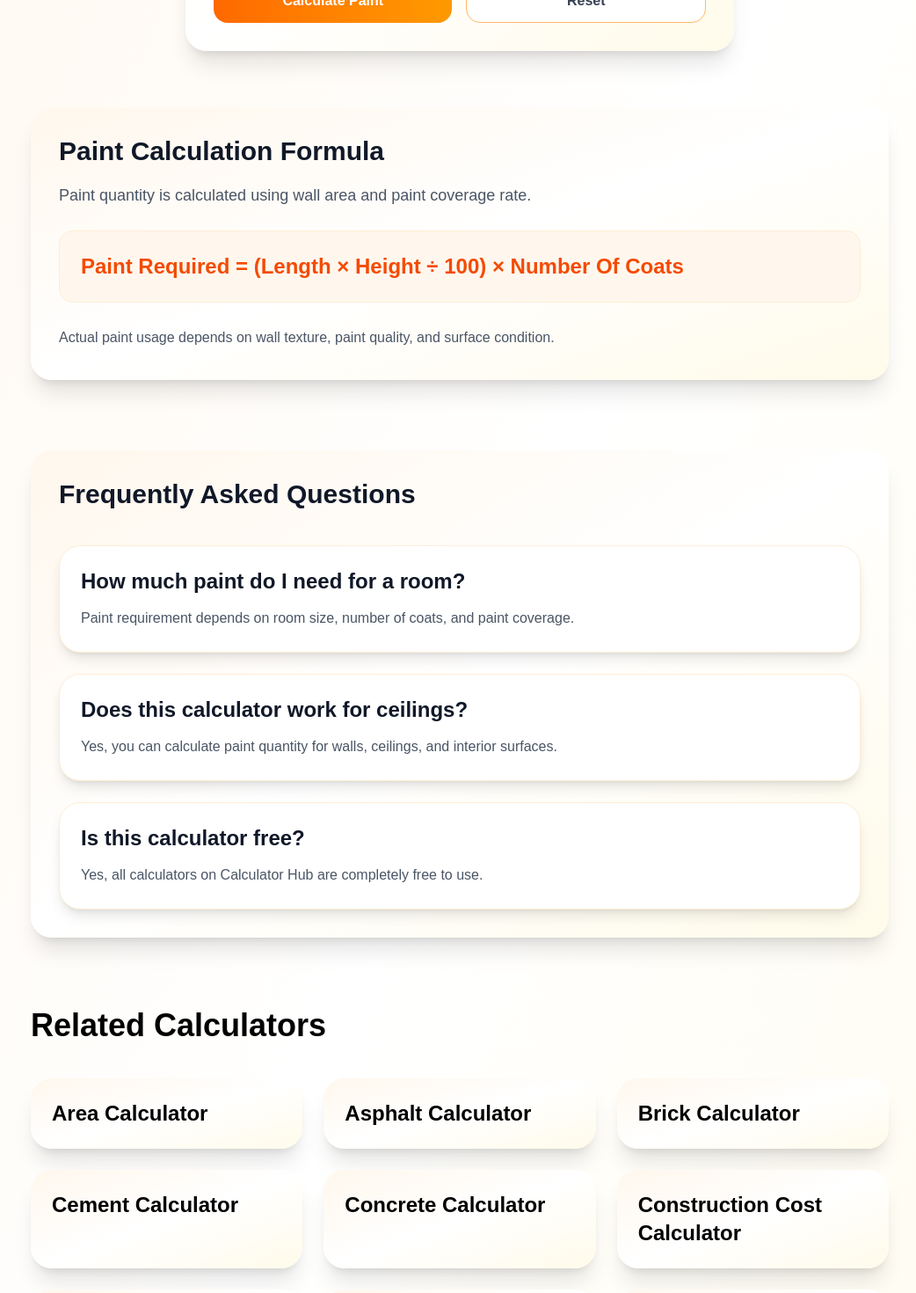
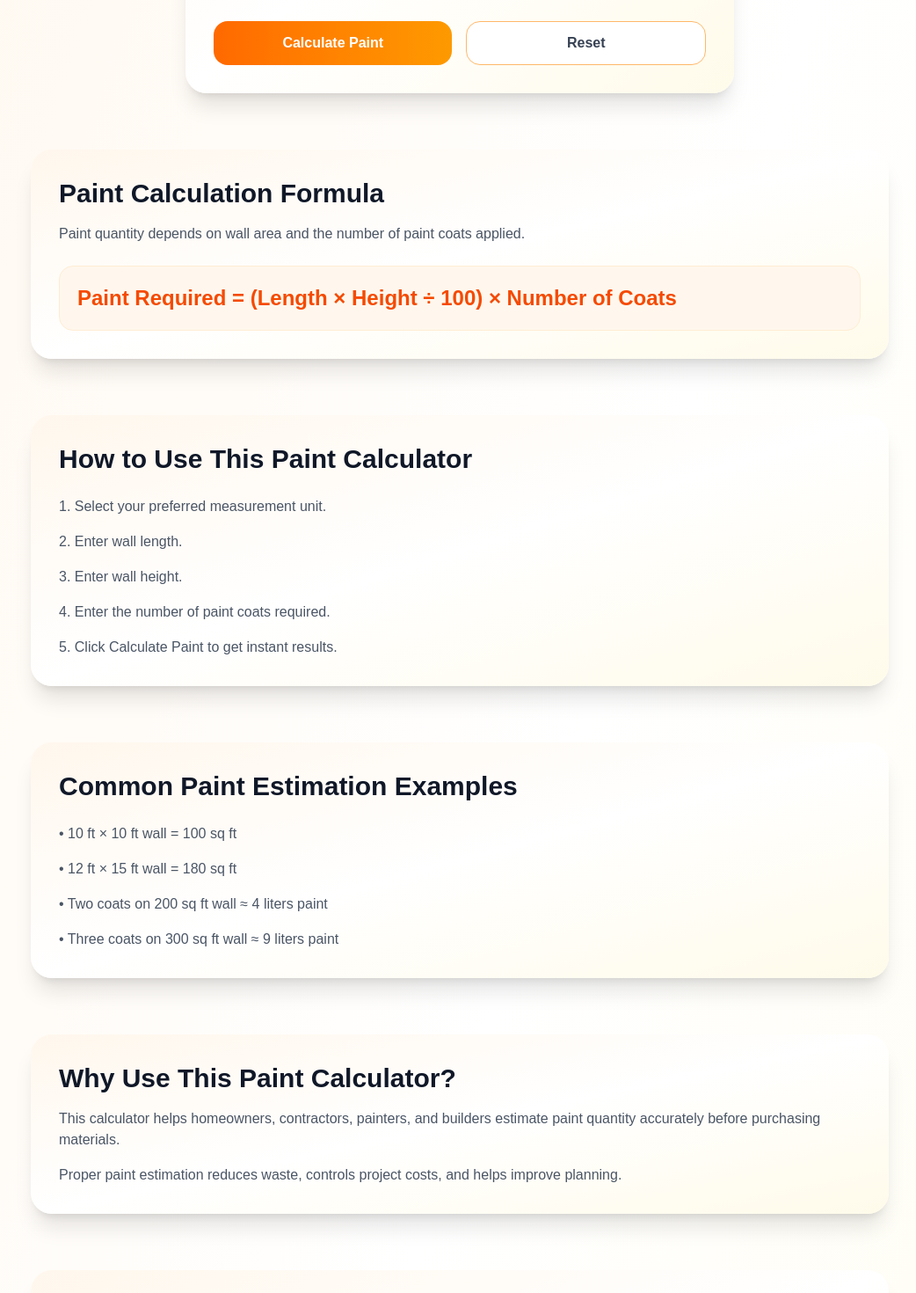
Before and after one commit to payadav142-rgb/calhub, a Next.js app: page /paint-calculator in a window 1280 px wide. Shown: the part 760-2230 px from the top of the page at 88% size, without its empty margins (117-1159 px from the left). Built offline with nearby package versions, Linux system fonts and the light colour scheme.

Commit message:
Upgrade Paint Calculator with PDF reports and SEO content

```diff
--- a/app/paint-calculator/PaintCalculatorClient.tsx
+++ b/app/paint-calculator/PaintCalculatorClient.tsx
@@ -126,32 +126,32 @@ export default function PaintCalculator() {
 
     const doc = new jsPDF();
 
-    doc.setFontSize(22);
+    doc.setFontSize(20);
 
     doc.text(
-      "Paint Calculator Result",
+      "Paint Calculation Report",
       20,
-      30
+      20
     );
 
-    doc.setFontSize(14);
+    doc.setFontSize(12);
 
     doc.text(
       `Length: ${length} ${unit}`,
       20,
-      60
+      40
     );
 
     doc.text(
       `Height: ${height} ${unit}`,
       20,
-      75
+      50
     );
 
     doc.text(
-      `Coats: ${coats}`,
+      `Number of Coats: ${coats}`,
       20,
-      90
+      60
     );
 
     doc.text(
@@ -159,7 +159,7 @@ export default function PaintCalculator() {
         2
       )} ${areaUnit}`,
       20,
-      110
+      75
     );
 
     doc.text(
@@ -167,11 +167,17 @@ export default function PaintCalculator() {
         2
       )} Liters`,
       20,
-      125
+      90
+    );
+
+    doc.text(
+      "Generated by CalHub.in",
+      20,
+      120
     );
 
     doc.save(
-      "paint-calculation.pdf"
+      "paint-calculation-report.pdf"
     );
   };
 
@@ -183,14 +189,15 @@ export default function PaintCalculator() {
 
         <div className="text-center">
           <h1 className="text-4xl font-bold text-gray-900 md:text-5xl">
-            Paint Calculator
+            Paint Calculator for Walls,
+            Rooms & Ceilings
           </h1>
 
           <p className="mt-4 text-lg text-gray-600">
-            Calculate paint quantity
+            Estimate paint quantity
             instantly for walls,
-            rooms, ceilings, and
-            renovation projects.
+            ceilings, rooms, homes,
+            and renovation projects.
           </p>
         </div>
 
@@ -235,11 +242,16 @@ export default function PaintCalculator() {
 
             <input
               type="number"
+              min="0"
               value={length}
               onChange={(e) =>
                 setLength(
                   e.target.value
                 )
+              }
+              onKeyDown={(e) =>
+                e.key === "Enter" &&
+                calculatePaint()
               }
               placeholder="Enter wall length"
               className="w-full rounded-2xl border border-orange-200 p-3 outline-none transition focus:border-orange-500 focus:ring-4 focus:ring-orange-100"
@@ -253,11 +265,16 @@ export default function PaintCalculator() {
 
             <input
               type="number"
+              min="0"
               value={height}
               onChange={(e) =>
                 setHeight(
                   e.target.value
                 )
+              }
+              onKeyDown={(e) =>
+                e.key === "Enter" &&
+                calculatePaint()
               }
               placeholder="Enter wall height"
               className="w-full rounded-2xl border border-orange-200 p-3 outline-none transition focus:border-orange-500 focus:ring-4 focus:ring-orange-100"
@@ -266,16 +283,21 @@ export default function PaintCalculator() {
 
           <div className="mb-6">
             <label className="mb-2 block font-medium text-gray-700">
-              Number Of Coats
+              Number of Coats
             </label>
 
             <input
               type="number"
+              min="1"
               value={coats}
               onChange={(e) =>
                 setCoats(
                   e.target.value
                 )
+              }
+              onKeyDown={(e) =>
+                e.key === "Enter" &&
+                calculatePaint()
               }
               placeholder="Enter number of coats"
               className="w-full rounded-2xl border border-orange-200 p-3 outline-none transition focus:border-orange-500 focus:ring-4 focus:ring-orange-100"
@@ -283,7 +305,6 @@ export default function PaintCalculator() {
           </div>
 
           <div className="flex gap-4">
-
             <button
               onClick={
                 calculatePaint
@@ -301,127 +322,229 @@ export default function PaintCalculator() {
             >
               Reset
             </button>
-
           </div>
-
-          {result !== null &&
+                    {result !== null &&
             area !== null && (
-              <div className="mt-6 rounded-2xl border border-orange-200 bg-orange-50 p-5">
+              <div className="mt-6 rounded-2xl bg-gradient-to-br from-orange-50 via-white to-amber-50 p-5 shadow-inner">
 
                 <h2 className="text-2xl font-bold text-gray-900">
                   Wall Area:
                   {" "}
-                  {area.toFixed(2)}{" "}
+                  {area.toFixed(2)}
+                  {" "}
                   {areaUnit}
                 </h2>
 
                 <h2 className="mt-3 text-2xl font-bold text-gray-900">
                   Paint Required:
                   {" "}
-                  {result.toFixed(
-                    2
-                  )}{" "}
+                  {result.toFixed(2)}
+                  {" "}
                   Liters
                 </h2>
+
+                <p className="mt-3 text-gray-600">
+                  Based on the wall
+                  dimensions and number
+                  of coats selected,
+                  the estimated paint
+                  requirement is
+                  {` ${result.toFixed(
+                    2
+                  )} liters.`}
+                  Actual paint usage
+                  may vary depending
+                  on paint quality,
+                  wall texture, and
+                  application method.
+                </p>
 
                 <button
                   onClick={
                     downloadPDF
                   }
-                  className="mt-5 w-full rounded-2xl bg-gray-900 py-3 font-semibold text-white transition-all duration-300 hover:bg-black"
+                  className="mt-5 w-full rounded-2xl bg-gray-900 py-3 font-semibold text-white transition hover:bg-black"
                 >
-                  Download PDF
+                  Download PDF Report
                 </button>
 
               </div>
             )}
+
         </div>
       </section>
 
-      <section className="mx-auto max-w-5xl px-6 pb-20">
-
-        <div className="rounded-3xl bg-gradient-to-br from-orange-50 via-white to-amber-50 p-8 shadow-xl transition-all duration-300 hover:shadow-2xl">
+      {/* FORMULA */}
+      <section className="mx-auto max-w-5xl px-6 pb-16">
+        <div className="rounded-3xl bg-gradient-to-br from-orange-50 via-white to-amber-50 p-8 shadow-xl">
 
           <h2 className="text-3xl font-bold text-gray-900">
-            Paint Calculation
-            Formula
+            Paint Calculation Formula
           </h2>
 
-          <p className="mt-4 text-lg leading-8 text-gray-600">
-            Paint quantity is
-            calculated using wall
-            area and paint coverage
-            rate.
+          <p className="mt-4 text-gray-600">
+            Paint quantity depends on
+            wall area and the number
+            of paint coats applied.
           </p>
 
-          <div className="mt-6 rounded-2xl border border-orange-100 bg-orange-50 p-6">
-            <p className="text-2xl font-bold text-orange-600">
+          <div className="mt-6 rounded-2xl border border-orange-100 bg-orange-50 p-5">
+            <p className="text-2xl font-semibold text-orange-600">
               Paint Required =
               (Length × Height ÷ 100)
-              × Number Of Coats
+              × Number of Coats
             </p>
           </div>
 
-          <p className="mt-6 leading-8 text-gray-600">
-            Actual paint usage
-            depends on wall texture,
-            paint quality, and
-            surface condition.
+        </div>
+      </section>
+
+      {/* HOW TO USE */}
+      <section className="mx-auto max-w-5xl px-6 pb-16">
+        <div className="rounded-3xl bg-gradient-to-br from-orange-50 via-white to-amber-50 p-8 shadow-xl">
+
+          <h2 className="text-3xl font-bold text-gray-900">
+            How to Use This Paint
+            Calculator
+          </h2>
+
+          <div className="mt-6 space-y-4 text-gray-600">
+            <p>
+              1. Select your preferred
+              measurement unit.
+            </p>
+
+            <p>
+              2. Enter wall length.
+            </p>
+
+            <p>
+              3. Enter wall height.
+            </p>
+
+            <p>
+              4. Enter the number of
+              paint coats required.
+            </p>
+
+            <p>
+              5. Click Calculate Paint
+              to get instant results.
+            </p>
+          </div>
+
+        </div>
+      </section>
+
+      {/* EXAMPLES */}
+      <section className="mx-auto max-w-5xl px-6 pb-16">
+        <div className="rounded-3xl bg-gradient-to-br from-orange-50 via-white to-amber-50 p-8 shadow-xl">
+
+          <h2 className="text-3xl font-bold text-gray-900">
+            Common Paint Estimation
+            Examples
+          </h2>
+
+          <div className="mt-6 space-y-4 text-gray-600">
+            <p>
+              • 10 ft × 10 ft wall =
+              100 sq ft
+            </p>
+
+            <p>
+              • 12 ft × 15 ft wall =
+              180 sq ft
+            </p>
+
+            <p>
+              • Two coats on 200 sq ft
+              wall ≈ 4 liters paint
+            </p>
+
+            <p>
+              • Three coats on 300 sq ft
+              wall ≈ 9 liters paint
+            </p>
+          </div>
+
+        </div>
+      </section>
+
+      {/* WHY USE */}
+      <section className="mx-auto max-w-5xl px-6 pb-16">
+        <div className="rounded-3xl bg-gradient-to-br from-orange-50 via-white to-amber-50 p-8 shadow-xl">
+
+          <h2 className="text-3xl font-bold text-gray-900">
+            Why Use This Paint
+            Calculator?
+          </h2>
+
+          <p className="mt-4 text-gray-600">
+            This calculator helps
+            homeowners, contractors,
+            painters, and builders
+            estimate paint quantity
+            accurately before
+            purchasing materials.
+          </p>
+
+          <p className="mt-4 text-gray-600">
+            Proper paint estimation
+            reduces waste, controls
+            project costs, and helps
+            improve planning.
           </p>
 
         </div>
       </section>
 
+      {/* FAQ */}
       <section className="mx-auto max-w-5xl px-6 pb-20">
-
-        <div className="rounded-3xl bg-gradient-to-br from-orange-50 via-white to-amber-50 p-8 shadow-xl transition-all duration-300 hover:shadow-2xl">
+        <div className="rounded-3xl bg-gradient-to-br from-orange-50 via-white to-amber-50 p-8 shadow-xl">
 
           <h2 className="text-3xl font-bold text-gray-900">
-            Frequently Asked
-            Questions
+            Frequently Asked Questions
           </h2>
 
-          <div className="mt-10 space-y-6">
+          <div className="mt-8 space-y-6">
 
-            <div className="rounded-3xl border border-orange-100 bg-white p-6 shadow-lg">
-              <h3 className="text-2xl font-bold text-gray-900">
+            <div className="rounded-2xl border border-orange-100 p-5">
+              <h3 className="text-xl font-semibold text-gray-900">
                 How much paint do I
                 need for a room?
               </h3>
 
-              <p className="mt-3 leading-7 text-gray-600">
-                Paint requirement
-                depends on room size,
-                number of coats, and
-                paint coverage.
+              <p className="mt-2 text-gray-600">
+                Paint requirements
+                depend on wall area,
+                paint coverage, and
+                the number of coats.
               </p>
             </div>
 
-            <div className="rounded-3xl border border-orange-100 bg-white p-6 shadow-lg">
-              <h3 className="text-2xl font-bold text-gray-900">
-                Does this calculator
-                work for ceilings?
+            <div className="rounded-2xl border border-orange-100 p-5">
+              <h3 className="text-xl font-semibold text-gray-900">
+                Can I calculate
+                ceiling paint?
               </h3>
 
-              <p className="mt-3 leading-7 text-gray-600">
-                Yes, you can
-                calculate paint
-                quantity for walls,
-                ceilings, and
-                interior surfaces.
+              <p className="mt-2 text-gray-600">
+                Yes. This calculator
+                can be used for walls,
+                ceilings, and interior
+                painting projects.
               </p>
             </div>
 
-            <div className="rounded-3xl border border-orange-100 bg-white p-6 shadow-lg">
-              <h3 className="text-2xl font-bold text-gray-900">
+            <div className="rounded-2xl border border-orange-100 p-5">
+              <h3 className="text-xl font-semibold text-gray-900">
                 Is this calculator
                 free?
               </h3>
 
-              <p className="mt-3 leading-7 text-gray-600">
-                Yes, all calculators
-                on Calculator Hub are
-                completely free to
+              <p className="mt-2 text-gray-600">
+                Yes. All calculators
+                on CalHub are free to
                 use.
               </p>
             </div>
```
Also changed, not shown: app/paint-calculator/page.tsx (+33 -3 lines).
